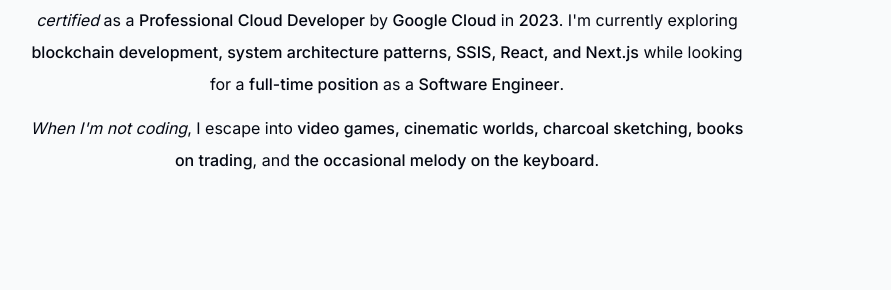
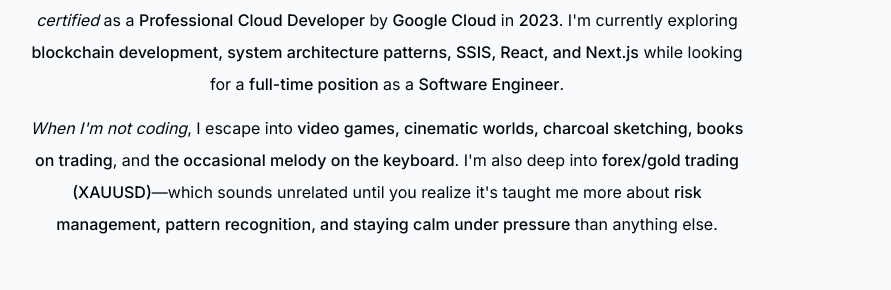
Before and after one commit to mohankumar21022k/full-stack-developer-portfolio, a Next.js app: page / in a window 1280 px wide. Shown: the part 1168-1458 px from the top of the page, without its empty margins (253-1144 px from the left). Built offline with nearby package versions, Linux system fonts and the light colour scheme; no server answers.

Commit message:
updated resumes, and about section

```diff
--- a/src/components/about.tsx
+++ b/src/components/about.tsx
@@ -49,7 +49,14 @@ export default function About() {
                     video games, cinematic worlds, charcoal sketching, books on trading
                 </span>
                 , and{" "}
-                <span className="font-medium">the occasional melody on the keyboard</span>.
+                <span className="font-medium">the occasional melody on the keyboard</span>. I'm also
+                deep into{" "}
+                <span className="font-medium">forex/gold trading (XAUUSD)</span>—which sounds
+                unrelated until you realize it's taught me more about{" "}
+                <span className="font-medium">
+                    risk management, pattern recognition, and staying calm under pressure
+                </span>{" "}
+                than anything else.
             </p>
         </motion.section>
     );
```
Also changed, not shown: 1 other file (tests, documents, lock files or other folders).
